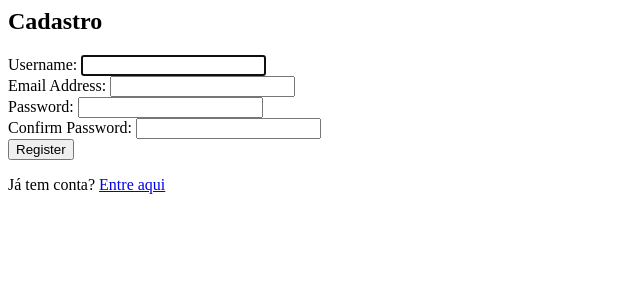
After one commit to devdiegoramon/senac_django_project, a Django app: page /accounts/signup/ in a window 1280 px wide. The commit adds this page. Shown: the top 300 px of the page, without its empty margins (0-640 px from the left). Run offline with Django 5.2, Linux system fonts and the light colour scheme.

Commit message:
Adicionando requisições na account

```diff
--- a/contas/forms.py
+++ b/contas/forms.py
@@ -1,3 +1,4 @@
+# contas/forms.py
 from django import forms
 from django.contrib.auth.forms import UserCreationForm
 from django.contrib.auth.models import User
@@ -7,4 +8,4 @@ class CustomUserCreationForm(UserCreationForm):
 
     class Meta:
         model = User
-        fields = ['username', 'email', 'password1', 'password2']
+        fields = ['username', 'email', 'password1', 'password2']  # Inclui somente o que você deseja
--- a/contas/templates/contas/accounts/login.html
+++ b/contas/templates/accounts/login.html
@@ -5,9 +5,13 @@
 </head>
 <body>
     <h2>Login</h2>
+
     <form method="post">
         {% csrf_token %}
+
+        <!-- Exibição do formulário -->
         {{ form.as_p }}
+
         <button type="submit">Login</button>
     </form>
 
--- /dev/null
+++ b/contas/templates/accounts/signup.html
@@ -0,0 +1,59 @@
+<!-- signup.html -->
+<h2>Cadastro</h2>
+
+<form method="post">
+
+    {% csrf_token %}
+
+    <div class="form-group">
+        <label for="{{ form.username.id_for_label }}">Username:</label>
+        {{ form.username }}
+        {% if form.username.errors %}
+            <div class="invalid-feedback">
+                {% for error in form.username.errors %}
+                    <p>{{ error }}</p>
+                {% endfor %}
+            </div>
+        {% endif %}
+    </div>
+
+    <div class="form-group">
+        <label for="{{ form.email.id_for_label }}">Email Address:</label>
+        {{ form.email }}
+        {% if form.email.errors %}
+            <div class="invalid-feedback">
+                {% for error in form.email.errors %}
+                    <p>{{ error }}</p>
+                {% endfor %}
+            </div>
+        {% endif %}
+    </div>
+
+    <div class="form-group">
+        <label for="{{ form.password1.id_for_label }}">Password:</label>
+        {{ form.password1 }}
+        {% if form.password1.errors %}
+            <div class="invalid-feedback">
+                {% for error in form.password1.errors %}
+                    <p>{{ error }}</p>
+                {% endfor %}
+            </div>
+        {% endif %}
+    </div>
+
+    <div class="form-group">
+        <label for="{{ form.password2.id_for_label }}">Confirm Password:</label>
+        {{ form.password2 }}
+        {% if form.password2.errors %}
+            <div class="invalid-feedback">
+                {% for error in form.password2.errors %}
+                    <p>{{ error }}</p>
+                {% endfor %}
+            </div>
+        {% endif %}
+    </div>
+
+    <button type="submit" class="btn btn-primary">Register</button>
+</form>
+
+<p>Já tem conta? <a href="{% url 'login' %}">Entre aqui</a></p>
--- a/contas/urls.py
+++ b/contas/urls.py
@@ -1,17 +1,9 @@
 # contas/urls.py
+from django.urls import path
 from . import views
-from django.urls import path
 
 urlpatterns = [
-    # URL para login (padrão do Django)
+    path('signup/', views.signup, name='signup'),
     path('login/', views.login_view, name='login'),
-
-    # URL para logout (usando a view personalizada)
     path('logout/', views.logout_view, name='logout'),
-
-    # URL para signup (cadastro de novo usuário)
-    path('signup/', views.signup, name='signup'),
-
-    # URL para a home, protegida por login
-    path('home/', views.home, name='home'),
 ]
--- a/contas/views.py
+++ b/contas/views.py
@@ -1,49 +1,52 @@
+# contas/views.py
 from django.shortcuts import render, redirect
-from django.contrib.auth import login, authenticate, logout
-from django.contrib.auth.forms import AuthenticationForm, UserCreationForm
-from django.contrib.auth.decorators import login_required
-from django.contrib import messages
+from django.contrib.auth import login, authenticate
+from django.contrib.auth.forms import AuthenticationForm
+from .forms import CustomUserCreationForm
+from django.contrib.auth import logout
 
-from contas.forms import CustomUserCreationForm
+# View para o Cadastro (Sign Up)
+def signup(request):
+    if request.method == 'POST':
+        form = CustomUserCreationForm(request.POST)
+        if form.is_valid():
+            user = form.save()  # Salva o novo usuário
+            login(request, user)  # Faz login automaticamente após o cadastro
+            return redirect('login')  # Redireciona para a página de login
+        else:
+            # Caso o formulário não seja válido, você pode printar os erros para entender o que está acontecendo
+            print(form.errors)  # Verifique no terminal os erros do formulário
+    else:
+        form = CustomUserCreationForm()
 
+    return render(request, 'accounts/signup.html', {'form': form})
 
-# Logout View
+# View para o Login
+def login_view(request):
+    if request.method == 'POST':
+        form = AuthenticationForm(request, data=request.POST)
+        if form.is_valid():
+            # Autentica o usuário com os dados do formulário
+            username = form.cleaned_data.get('username')
+            password = form.cleaned_data.get('password')
+            user = authenticate(request, username=username, password=password)
+
+            # Verifica se o usuário foi autenticado
+            if user is not None:
+                login(request, user)  # Realiza o login
+                return redirect('home')  # Redireciona para a página inicial
+            else:
+                # Caso a autenticação falhe (usuário não encontrado ou senha incorreta)
+                form.add_error(None, 'Usuário ou senha inválidos.')
+        else:
+            # Caso o formulário não seja válido, ele já terá erros associados a ele
+            pass
+    else:
+        form = AuthenticationForm()
+
+    return render(request, 'accounts/login.html', {'form': form})
+
+# View para o Logout
 def logout_view(request):
     logout(request)  # Desloga o usuário
-    messages.info(request, "Você foi deslogado com sucesso.")  # Mensagem de sucesso
     return redirect('login')  # Redireciona para a página de login
-
-# View para Cadastro (Signup)
-def signup(request):
-    if request.method == 'POST':
-        form = CustomUserCreationForm(request.POST)  # Usando um formulário customizado (se aplicável)
-        if form.is_valid():
-            user = form.save()
-            login(request, user)
-            messages.success(request, "Cadastro realizado com sucesso!")  # Mensagem de sucesso
-            return redirect('home')  # Redireciona para a página inicial após o cadastro
-        else:
-            messages.error(request, "Houve um erro ao criar a sua conta. Tente novamente.")  # Mensagem de erro
-    else:
-        form = CustomUserCreationForm()  # Instanciando o formulário em GET
-    return render(request, 'accounts/signup.html', {'form': form})
-
-# View para Login
-def login_view(request):
-    if request.method == "POST":
-        form = AuthenticationForm(request, data=request.POST)
-        if form.is_valid():
-            user = form.get_user()
-            login(request, user)
-            messages.success(request, "Login realizado com sucesso!")  # Mensagem de sucesso
-            return redirect('home')  # Redireciona após o login
-        else:
-            messages.error(request, "Credenciais inválidas. Tente novamente.")  # Mensagem de erro
-    else:
-        form = AuthenticationForm()
-    return render(request, 'accounts/login.html', {'form': form})
-
-# Página de Home (Protegida por login)
-@login_required
-def home(request):
-    return render(request, 'home.html')  # Página inicial, somente acessível se o usuário estiver logado
--- a/core/urls.py
+++ b/core/urls.py
@@ -1,7 +1,7 @@
 # core/urls.py
 from django.urls import path
-from . import views
+from . import views  # Verifique se as views estão importadas corretamente
 
 urlpatterns = [
-    path('', views.home, name='home'),  # Página principal
+    path('', views.home, name='home'),  # Rota para a página inicial
 ]
--- a/senac_django_project/settings.py
+++ b/senac_django_project/settings.py
@@ -70,6 +70,10 @@ DATABASES = {
     }
 }
 
+AUTHENTICATION_BACKENDS = [
+    'django.contrib.auth.backends.ModelBackend',  # Para autenticação normal de usuários
+]
+
 # Password validation
 # https://docs.djangoproject.com/en/5.1/ref/settings/#auth-password-validators
 
@@ -91,7 +95,7 @@ AUTH_PASSWORD_VALIDATORS = [
 # Internationalization
 # https://docs.djangoproject.com/en/5.1/topics/i18n/
 
-LANGUAGE_CODE = 'en-us'
+LANGUAGE_CODE = 'pt-br'
 
 TIME_ZONE = 'UTC'
 
--- a/senac_django_project/urls.py
+++ b/senac_django_project/urls.py
@@ -4,7 +4,8 @@ from django.urls import path, include  # "include" importa as URLs de outros app
 
 urlpatterns = [
     path('admin/', admin.site.urls),
-
     # Aqui, você inclui as URLs do app 'accounts' que foi definido no arquivo de urls do app
     path('accounts/', include('contas.urls')),  # Certifique-se que 'contas' é o nome do seu app
+
+    path('core/', include('core.urls')),
 ]
```
Also changed, not shown: contas/templates/contas/accounts/signup.html (deleted, +0 -16 lines), core/templates/core/home.html (+10 -3 lines), core/views.py (line endings or trailing spaces), db.sqlite3.
